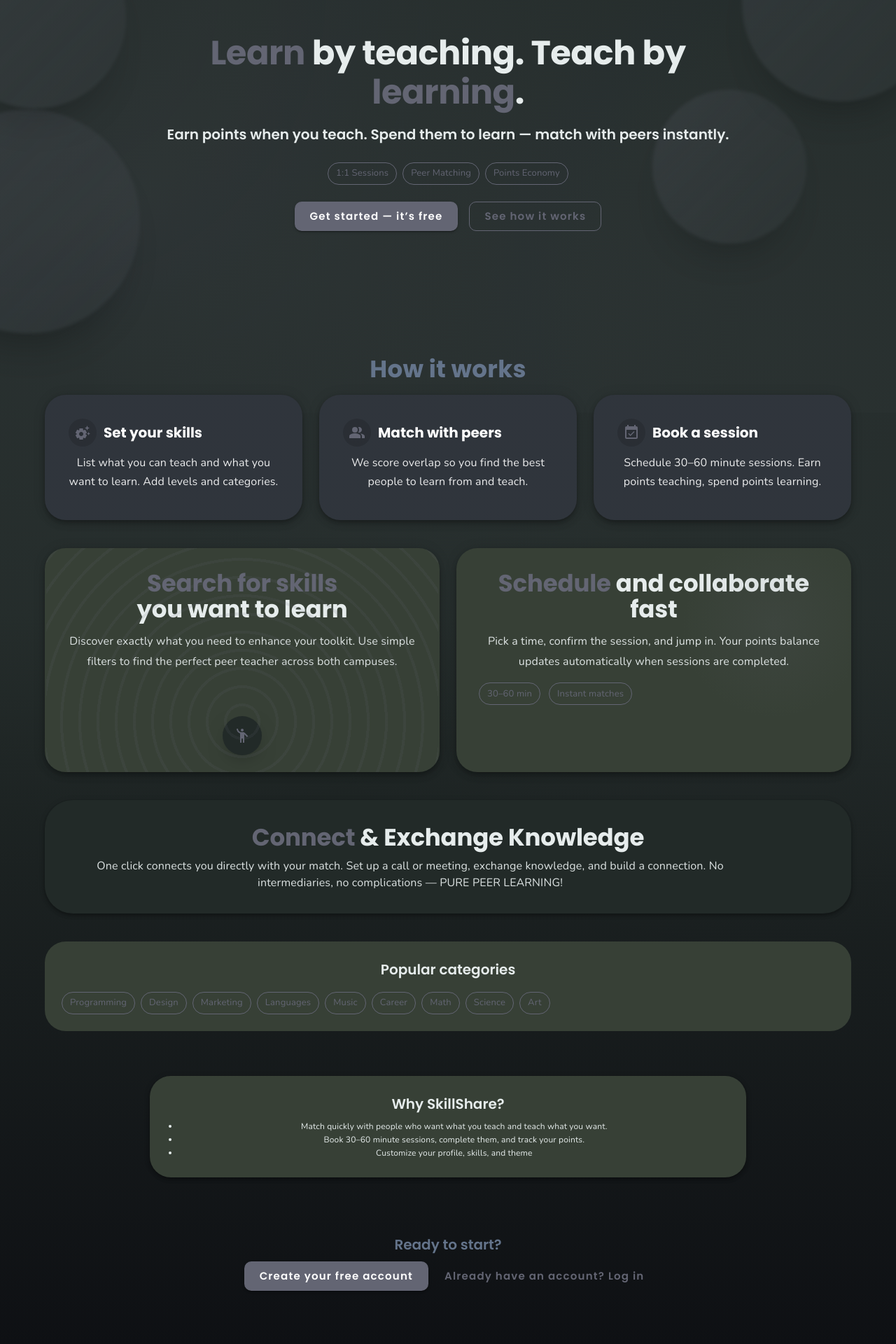
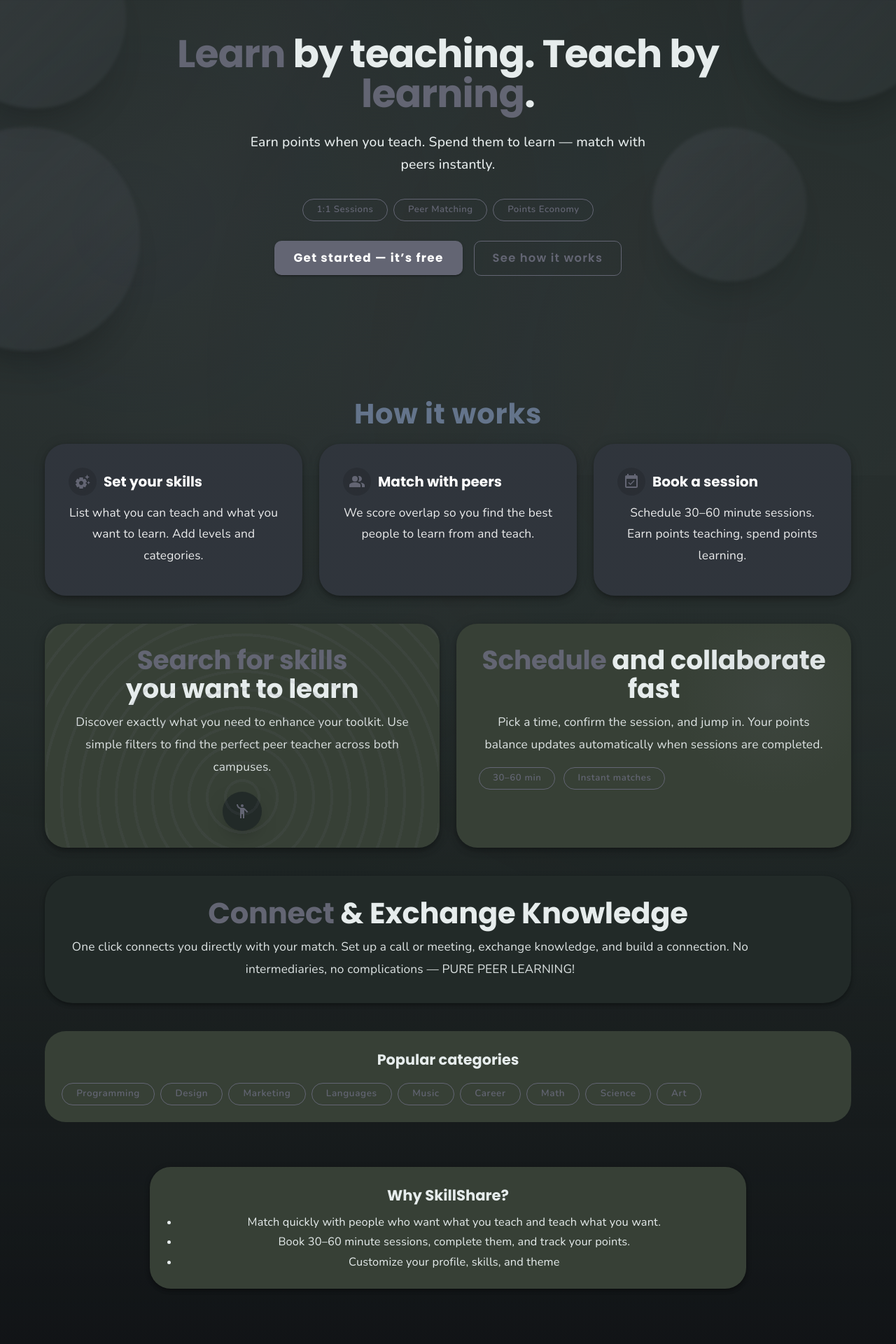
Before and after one commit to Lujain2002/GSG-Skill-Share, a React (Vite) app: page / in a window 1280 px wide. Shown: the top 1920 px of the page at 70% size. Built offline with nearby package versions, Linux system fonts and the light colour scheme.

Commit message:
style: Enhance typography and layout in Home component for improved readability and aesthetics

```diff
--- a/src/components/Home.jsx
+++ b/src/components/Home.jsx
@@ -145,24 +145,56 @@
           sx={{ position: 'relative', zIndex: 1, flexGrow: 1, display:'flex', flexDirection:'column', justifyContent:'center', pb:{ xs:6, md:8 } }}
         >
           <Typography
-            variant="h3"
+            variant="h2"
             component={motion.h1}
             initial="hidden"
             animate="visible"
             variants={revealVariants}
             custom={0}
-            sx={{textAlign:'center', fontWeight:800, mb:2}}
+            sx={{
+              textAlign:'center',
+              fontWeight:800,
+              mb:{ xs:2.5, md:3 },
+              fontSize:{ xs:'2.35rem', sm:'2.85rem', md:'3.45rem' },
+              lineHeight:{ xs:1.08, md:1.04 },
+              letterSpacing:{ xs:'-0.4px', md:'-0.8px' }
+            }}
           >
-            <Box component={motion.span} sx={{color:ACCENT}} variants={revealVariants} custom={0.1}>Learn</Box> by teaching. Teach by <Box component={motion.span} sx={{color:ACCENT}} variants={revealVariants} custom={0.15}>learning</Box>.
+            <Box
+              component={motion.span}
+              sx={{color:ACCENT, display:'inline-block'}}
+              variants={revealVariants}
+              custom={0.1}
+            >
+              Learn
+            </Box>{' '}
+            by teaching. Teach by{' '}
+            <Box
+              component={motion.span}
+              sx={{color:ACCENT, display:'inline-block'}}
+              variants={revealVariants}
+              custom={0.15}
+            >
+              learning
+            </Box>
+            .
           </Typography>
           <Typography
-            variant="h6"
+            variant="subtitle1"
             component={motion.p}
             initial="hidden"
             animate="visible"
             variants={revealVariants}
             custom={0.25}
-            sx={{textAlign:'center', opacity:.8, mb:3}}
+            sx={{
+              textAlign:'center',
+              opacity:.82,
+              mb:{ xs:3, md:4 },
+              maxWidth:580,
+              mx:'auto',
+              fontSize:{ xs:'1.05rem', md:'1.2rem' },
+              lineHeight:{ xs:1.6, md:1.7 }
+            }}
           >
             Earn points when you teach. Spend them to learn — match with peers instantly.
           </Typography>
@@ -171,7 +203,7 @@
             direction={{xs:'column', sm:'row'}}
             spacing={1}
             justifyContent="center"
-            sx={{mb:3}}
+            sx={{mb:3.5, alignItems:'center'}}
             initial="hidden"
             animate="visible"
             variants={revealVariants}
@@ -186,7 +218,15 @@
                 initial={{ opacity: 0, y: 20 }}
                 animate={{ opacity: 1, y: 0 }}
                 transition={{ delay: 0.4 + idx * 0.1, duration: 0.45, ease: 'easeOut' }}
-                sx={{borderColor:ACCENT, color:ACCENT}}
+                sx={{
+                  borderColor:ACCENT,
+                  color:ACCENT,
+                  fontSize:{ xs:'0.78rem', sm:'0.82rem' },
+                  fontWeight:600,
+                  letterSpacing:'0.04em',
+                  px:1.1,
+                  py:0.4
+                }}
               />
             ))}
           </MotionStack>
@@ -199,7 +239,21 @@
               whileHover={{ scale: 1.04 }}
               whileTap={{ scale: 0.98 }}
             >
-              <Button size="large" variant="contained" onClick={onStartSignup} sx={{bgcolor:ACCENT, '&:hover':{bgcolor:'#545766'}}}>Get started — it’s free</Button>
+              <Button
+                size="large"
+                variant="contained"
+                onClick={onStartSignup}
+                sx={{
+                  bgcolor:ACCENT,
+                  px:{ xs:2.6, md:3.4 },
+                  py:{ xs:1.1, md:1.25 },
+                  fontSize:{ xs:'0.95rem', md:'1.05rem' },
+                  fontWeight:700,
+                  '&:hover':{bgcolor:'#545766'}
+                }}
+              >
+                Get started — it’s free
+              </Button>
             </MotionButtonWrapper>
             <MotionButtonWrapper
               initial={{ scale: 0.9, opacity: 0 }}
@@ -208,7 +262,22 @@
               whileHover={{ scale: 1.03 }}
               whileTap={{ scale: 0.98 }}
             >
-              <Button size="large" variant="outlined" href="#features" sx={{borderColor:ACCENT, color:ACCENT, '&:hover':{borderColor:'#545766', bgcolor:'transparent'}}}>See how it works</Button>
+              <Button
+                size="large"
+                variant="outlined"
+                href="#features"
+                sx={{
+                  borderColor:ACCENT,
+                  color:ACCENT,
+                  px:{ xs:2.6, md:3.2 },
+                  py:{ xs:1.05, md:1.2 },
+                  fontSize:{ xs:'0.92rem', md:'1.02rem' },
+                  fontWeight:600,
+                  '&:hover':{borderColor:'#545766', bgcolor:'transparent'}
+                }}
+              >
+                See how it works
+              </Button>
             </MotionButtonWrapper>
           </Stack>
         </MotionContainer>
@@ -217,7 +286,19 @@
       <Box component="footer" sx={{ position:'relative' }}>
         {/* Following sections (feature grid, banners, etc.) */}
       <Container id="features" maxWidth="lg" sx={{pb:5}}>
-        <Typography variant="h4" sx={{mb:2, textAlign:'center', fontWeight:800, letterSpacing:.3}}>How it works</Typography>
+        <Typography
+          variant="h4"
+          sx={{
+            mb:{ xs:2, md:2.8 },
+            textAlign:'center',
+            fontWeight:800,
+            letterSpacing:{ xs:'0.4px', md:'0.8px' },
+            fontSize:{ xs:'2rem', md:'2.5rem' },
+            lineHeight:{ xs:1.08, md:1.05 }
+          }}
+        >
+          How it works
+        </Typography>
         <Grid container spacing={{xs:2, md:3}}>
           {[{
             title: 'Set your skills',
@@ -249,9 +330,26 @@
                     <Box sx={{width:40, height:40, borderRadius:2, display:'grid', placeItems:'center', bgcolor:'#00000022'}}>
                       <s.Icon sx={{color:ACCENT}} />
                     </Box>
-                    <Typography variant="h6" sx={{fontWeight:700}}>{s.title}</Typography>
+                    <Typography
+                      variant="h6"
+                      sx={{
+                        fontWeight:700,
+                        fontSize:{ xs:'1.12rem', md:'1.25rem' }
+                      }}
+                    >
+                      {s.title}
+                    </Typography>
                   </Box>
-                  <Typography variant="body1" sx={{opacity:.9, lineHeight:1.65}}>{s.desc}</Typography>
+                  <Typography
+                    variant="body1"
+                    sx={{
+                      opacity:.9,
+                      lineHeight:1.75,
+                      fontSize:{ xs:'0.98rem', md:'1.08rem' }
+                    }}
+                  >
+                    {s.desc}
+                  </Typography>
                 </CardContent>
               </MotionCard>
             </Grid>
@@ -289,10 +387,26 @@
               viewport={{ once: true, amount: 0.3 }}
               variants={revealVariants}
             >
-              <Typography variant="h4" sx={{fontWeight:800, lineHeight:1.1}}>
+              <Typography
+                variant="h4"
+                sx={{
+                  fontWeight:800,
+                  lineHeight:{ xs:1.12, md:1.08 },
+                  fontSize:{ xs:'2rem', md:'2.35rem' }
+                }}
+              >
                 <Box component="span" sx={{color:ACCENT}}>Search for skills</Box><br/>you want to learn
               </Typography>
-              <Typography variant="body1" sx={{mt:1.5, maxWidth:560, opacity:.95, lineHeight:1.8}}>
+              <Typography
+                variant="body1"
+                sx={{
+                  mt:1.5,
+                  maxWidth:560,
+                  opacity:.95,
+                  lineHeight:1.85,
+                  fontSize:{ xs:'1rem', md:'1.08rem' }
+                }}
+              >
                 Discover exactly what you need to enhance your toolkit. Use simple filters to find the perfect peer teacher across both campuses.
               </Typography>
               <Box sx={{position:'absolute', left:'50%', bottom:24, transform:'translateX(-50%)', color:ACCENT, bgcolor:PANEL_DARK, borderRadius:'50%', width:56, height:56, display:'grid', placeItems:'center', boxShadow:'0 10px 30px -12px rgba(0,0,0,.5)'}}>
@@ -326,15 +440,55 @@
               variants={revealVariants}
               custom={0.2}
             >
-              <Typography variant="h4" sx={{fontWeight:800, lineHeight:1.1}}>
+              <Typography
+                variant="h4"
+                sx={{
+                  fontWeight:800,
+                  lineHeight:{ xs:1.12, md:1.08 },
+                  fontSize:{ xs:'2rem', md:'2.35rem' }
+                }}
+              >
                 <Box component="span" sx={{color:ACCENT}}>Schedule</Box> and collaborate fast
               </Typography>
-              <Typography variant="body1" sx={{mt:1.5, maxWidth:560, opacity:.95, lineHeight:1.8}}>
+              <Typography
+                variant="body1"
+                sx={{
+                  mt:1.5,
+                  maxWidth:560,
+                  opacity:.95,
+                  lineHeight:1.85,
+                  fontSize:{ xs:'1rem', md:'1.08rem' }
+                }}
+              >
                 Pick a time, confirm the session, and jump in. Your points balance updates automatically when sessions are completed.
               </Typography>
               <Stack direction="row" spacing={1.5} sx={{mt:2}}>
-                <Chip label="30–60 min" sx={{borderColor:ACCENT, color:ACCENT}} variant="outlined" />
-                <Chip label="Instant matches" sx={{borderColor:ACCENT, color:ACCENT}} variant="outlined" />
+                <Chip
+                  label="30–60 min"
+                  sx={{
+                    borderColor:ACCENT,
+                    color:ACCENT,
+                    fontSize:{ xs:'0.76rem', md:'0.82rem' },
+                    fontWeight:600,
+                    letterSpacing:'0.05em',
+                    px:1,
+                    py:0.35
+                  }}
+                  variant="outlined"
+                />
+                <Chip
+                  label="Instant matches"
+                  sx={{
+                    borderColor:ACCENT,
+                    color:ACCENT,
+                    fontSize:{ xs:'0.76rem', md:'0.82rem' },
+                    fontWeight:600,
+                    letterSpacing:'0.05em',
+                    px:1,
+                    py:0.35
+                  }}
+                  variant="outlined"
+                />
               </Stack>
             </MotionPaper>
           </Grid>
@@ -354,10 +508,26 @@
           viewport={{ once: true, amount: 0.4 }}
           variants={revealVariants}
         >
-          <Typography variant="h4" sx={{fontWeight:900, mb:1}}>
+          <Typography
+            variant="h4"
+            sx={{
+              fontWeight:900,
+              mb:{ xs:1, md:1.4 },
+              fontSize:{ xs:'2.1rem', md:'2.6rem' },
+              lineHeight:{ xs:1.08, md:1.04 }
+            }}
+          >
             <Box component="span" sx={{color:ACCENT}}>Connect</Box> & Exchange Knowledge
           </Typography>
-          <Typography variant="body1" sx={{opacity:.95, maxWidth:980}}>
+          <Typography
+            variant="body1"
+            sx={{
+              opacity:.95,
+              maxWidth:980,
+              fontSize:{ xs:'1rem', md:'1.08rem' },
+              lineHeight:1.85
+            }}
+          >
             One click connects you directly with your match. Set up a call or meeting, exchange knowledge, and build a connection. No intermediaries, no complications — PURE PEER LEARNING!
           </Typography>
         </MotionPaper>
@@ -370,10 +540,31 @@
     viewport={{ once: true, amount: 0.5 }}
     variants={revealVariants}
   >
-          <Typography variant="h6" sx={{mb:2}}>Popular categories</Typography>
+          <Typography
+            variant="h6"
+            sx={{
+              mb:2,
+              fontSize:{ xs:'1.15rem', md:'1.3rem' },
+              fontWeight:700
+            }}
+          >
+            Popular categories
+          </Typography>
           <Stack direction="row" flexWrap="wrap" gap={1}>
             {['Programming','Design','Marketing','Languages','Music','Career','Math','Science','Art'].map(c=> (
-              <Chip key={c} label={c} variant="outlined" sx={{borderColor:ACCENT, color:ACCENT}}
+              <Chip
+                key={c}
+                label={c}
+                variant="outlined"
+                sx={{
+                  borderColor:ACCENT,
+                  color:ACCENT,
+                  fontSize:{ xs:'0.78rem', md:'0.84rem' },
+                  fontWeight:600,
+                  letterSpacing:'0.05em',
+                  px:1.15,
+                  py:0.4
+                }}
                 component={motion.div}
                 whileHover={{ y: -4, boxShadow: '0 15px 30px -20px rgba(0,0,0,.45)' }}
                 transition={{ type: 'spring', stiffness: 220, damping: 18 }}
@@ -390,8 +581,17 @@
     viewport={{ once: true, amount: 0.45 }}
     variants={revealVariants}
   >
-          <Typography variant="h6" gutterBottom>Why SkillShare?</Typography>
-          <ul style={{margin:0, paddingLeft:'1.1rem', lineHeight:1.6}}>
+          <Typography
+            variant="h6"
+            gutterBottom
+            sx={{
+              fontSize:{ xs:'1.18rem', md:'1.32rem' },
+              fontWeight:700
+            }}
+          >
+            Why SkillShare?
+          </Typography>
+          <ul style={{margin:0, paddingLeft:'1.1rem', lineHeight:1.75, fontSize:'1.02rem'}}>
             <li>Match quickly with people who want what you teach and teach what you want.</li>
             <li>Book 30–60 minute sessions, complete them, and track your points.</li>
             <li>Customize your profile, skills, and theme</li>
@@ -400,7 +600,16 @@
       </Container>
 
       <Container maxWidth="md" sx={{pb:10, textAlign:'center'}}>
-        <Typography variant="h6" sx={{mb:1}}>Ready to start?</Typography>
+        <Typography
+          variant="h6"
+          sx={{
+            mb:1.4,
+            fontSize:{ xs:'1.22rem', md:'1.4rem' },
+            fontWeight:700
+          }}
+        >
+          Ready to start?
+        </Typography>
         <MotionStack
           direction={{xs:'column', sm:'row'}}
           spacing={1.5}
@@ -415,7 +624,21 @@
             whileTap={{ scale: 0.97 }}
             transition={{ type: 'spring', stiffness: 240, damping: 18 }}
           >
-            <Button size="large" variant="contained" onClick={onStartSignup} sx={{bgcolor:ACCENT, '&:hover':{bgcolor:'#545766'}}}>Create your free account</Button>
+            <Button
+              size="large"
+              variant="contained"
+              onClick={onStartSignup}
+              sx={{
+                bgcolor:ACCENT,
+                px:{ xs:2.8, md:3.5 },
+                py:{ xs:1.1, md:1.28 },
+                fontSize:{ xs:'0.96rem', md:'1.08rem' },
+                fontWeight:700,
+                '&:hover':{bgcolor:'#545766'}
+              }}
+            >
+              Create your free account
+            </Button>
           </MotionButtonWrapper>
           {onStartLogin && (
             <MotionButtonWrapper
@@ -423,7 +646,21 @@
               whileTap={{ scale: 0.97 }}
               transition={{ type: 'spring', stiffness: 220, damping: 20 }}
             >
-              <Button size="large" variant="text" onClick={onStartLogin} sx={{color:ACCENT, '&:hover':{bgcolor:'transparent', color:'#545766'}}}>Already have an account? Log in</Button>
+              <Button
+                size="large"
+                variant="text"
+                onClick={onStartLogin}
+                sx={{
+                  color:ACCENT,
+                  px:{ xs:1.6, md:2 },
+                  py:{ xs:1, md:1.1 },
+                  fontSize:{ xs:'0.92rem', md:'1.02rem' },
+                  fontWeight:600,
+                  '&:hover':{bgcolor:'transparent', color:'#545766'}
+                }}
+              >
+                Already have an account? Log in
+              </Button>
             </MotionButtonWrapper>
           )}
         </MotionStack>
```
